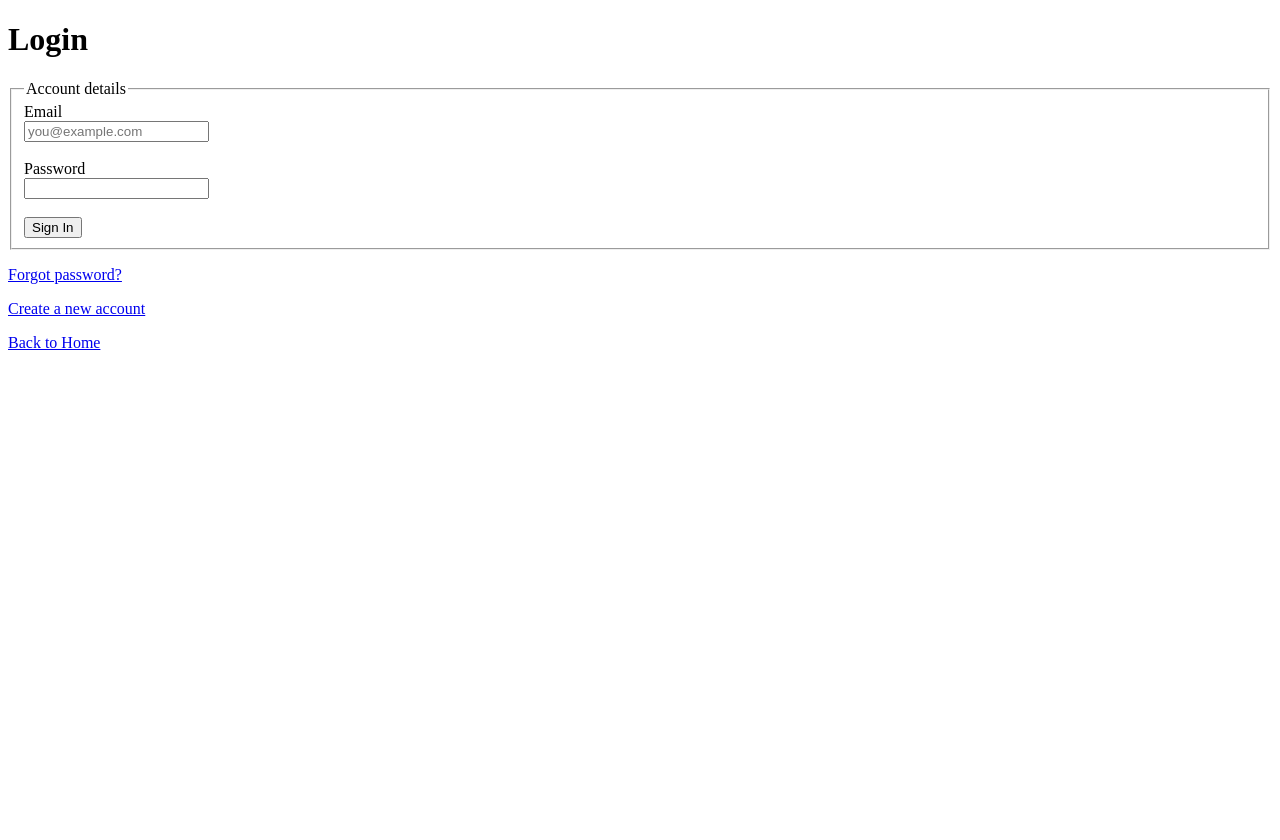
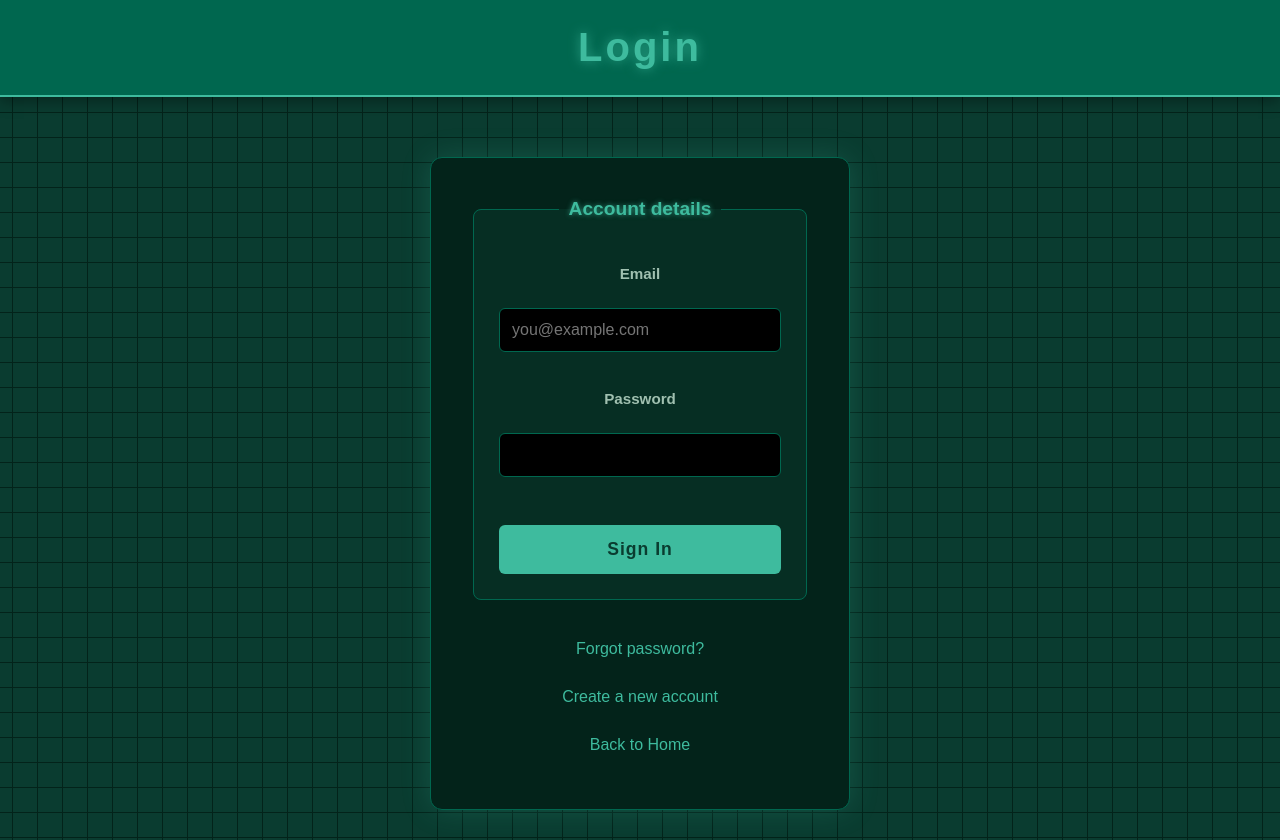
Before and after one commit to MarcoZafra23/group3LabB, a Flask app: page /login in a window 1280 px wide. Before the commit the page ends 350 px from the top, so only its background shows below. Run offline with Flask 3, Linux system fonts and the light colour scheme.

Commit message:
added global +  login css and js file for the design output

```diff
--- /dev/null
+++ b/static/css/login.css
@@ -0,0 +1,116 @@
+/* --- LOGIN PAGE SPECIFIC STYLES --- */
+
+/* Main Card Container */
+main {
+    background-color: var(--color-card-bg);
+    padding: 40px;
+    border-radius: 12px;
+    box-shadow: 0 0 30px rgba(62, 187, 158, 0.2);
+    width: 100%;
+    max-width: 420px; /* Specific narrow width for login */
+    margin: 30px 0;
+    border: 1px solid var(--color-secondary);
+    box-sizing: border-box;
+    transition: transform 0.3s ease;
+}
+
+main:hover {
+    transform: translateY(-3px);
+}
+
+/* Form Fieldset */
+fieldset {
+    border: 1px solid var(--color-secondary);
+    padding: 25px;
+    border-radius: 8px;
+    margin-bottom: 25px;
+    background-color: #062E23;
+}
+
+legend {
+    padding: 0 10px;
+    font-weight: bold;
+    color: var(--color-primary);
+    font-size: 1.2em;
+    text-shadow: 0 0 5px var(--color-glow);
+}
+
+/* Label Styling */
+label {
+    display: block;
+    margin-top: 20px;
+    font-weight: 600;
+    margin-bottom: 8px;
+    color: var(--color-text-dim);
+    font-size: 0.95em;
+}
+
+/* Input Fields */
+input[type="email"],
+input[type="password"] {
+    width: 100%;
+    padding: 12px;
+    border: 1px solid var(--color-secondary);
+    border-radius: 6px;
+    box-sizing: border-box;
+    font-size: 1em;
+    background-color: #000000;
+    color: var(--color-text-light);
+    transition: border-color 0.3s, box-shadow 0.3s;
+}
+
+input:focus {
+    border-color: var(--color-primary);
+    outline: none;
+    box-shadow: 0 0 10px var(--color-glow);
+}
+
+/* Submit Button */
+button[type="submit"] {
+    background-color: var(--color-primary);
+    color: var(--color-background);
+    padding: 14px;
+    border: none;
+    border-radius: 6px;
+    cursor: pointer;
+    font-size: 1.1em;
+    font-weight: 700;
+    transition: background-color 0.3s ease, transform 0.2s ease, box-shadow 0.3s ease;
+    width: 100%;
+    margin-top: 30px;
+    letter-spacing: 1px;
+}
+
+button[type="submit"]:hover {
+    background-color: #73E6CB;
+    transform: translateY(-2px);
+    box-shadow: 0 5px 20px var(--color-glow);
+}
+
+/* Links (Forgot Password, etc.) */
+p {
+    margin: 15px 0;
+    text-align: center;
+}
+
+a {
+    color: var(--color-primary);
+    text-decoration: none;
+    transition: color 0.3s ease, text-shadow 0.3s ease;
+    font-weight: 500;
+}
+
+a:hover {
+    text-decoration: underline;
+    color: #73E6CB;
+    text-shadow: 0 0 8px var(--color-glow);
+}
+
+/* JS Validation Style */
+.error-message {
+    color: var(--color-error);
+    font-size: 0.85em;
+    margin-top: 5px;
+    display: none;
+    font-weight: 500;
+}
--- a/static/css/style.css
+++ b/static/css/style.css
@@ -0,0 +1,134 @@
+/* --- COLOR PALETTE (GLOBAL VARIABLES) --- */
+:root {
+    --color-primary: #3EBB9E;
+    --color-secondary: #00674F;
+    --color-background: #0A3C30;
+    --color-card-bg: #03231A;
+    --color-text-light: #E0FFEF;
+    --color-text-dim: #A0C0B0;
+    --color-error: #FF6B6B;
+    --color-glow: rgba(62, 187, 158, 0.7);
+}
+
+/* Body and Font (Global) */
+body {
+    font-family: sans-serif;
+    background-color: var(--color-background);
+    color: var(--color-text-light);
+    margin: 0;
+    display: flex;
+    flex-direction: column;
+    align-items: center;
+    min-height: 100vh;
+    font-size: 16px;
+    /* Data Grid Effect */
+    background-image: linear-gradient(0deg, transparent 24%, var(--color-card-bg) 25%, var(--color-card-bg) 26%, transparent 27%, transparent 74%, var(--color-card-bg) 75%, var(--color-card-bg) 76%, transparent 77%), linear-gradient(90deg, transparent 24%, var(--color-card-bg) 25%, var(--color-card-bg) 26%, transparent 27%, transparent 74%, var(--color-card-bg) 75%, var(--color-card-bg) 76%, transparent 77%);
+    background-size: 50px 50px;
+}
+
+/* Header Section (Global) */
+header {
+    width: 100%;
+    text-align: center;
+    padding: 25px 0;
+    background-color: var(--color-secondary);
+    color: var(--color-primary);
+    box-shadow: 0 4px 15px rgba(0, 0, 0, 0.4);
+    margin-bottom: 30px;
+    border-bottom: 2px solid var(--color-primary);
+}
+
+h1 {
+    margin: 0;
+    font-size: 2.5em;
+    letter-spacing: 3px;
+    text-shadow: 0 0 12px var(--color-glow);
+}
+
+/* Footer Styling (Global) */
+footer {
+    width: 100%;
+    padding: 15px 0;
+    background-color: var(--color-secondary);
+    color: var(--color-text-dim);
+    text-align: center;
+    font-size: 0.85em;
+    border-top: 1px solid var(--color-primary);
+    margin-top: auto;
+}
+
+/* --- WELCOME PAGE SPECIFIC STYLES --- */
+
+/* Main Card Container for Welcome Page (Different dimensions than login) */
+main {
+    background-color: var(--color-card-bg);
+    padding: 50px;
+    max-width: 600px; /* Wider width for welcome content */
+    text-align: center;
+    flex-grow: 1;
+    display: flex;
+    flex-direction: column;
+    justify-content: center;
+    border-radius: 12px;
+    box-shadow: 0 0 30px rgba(62, 187, 158, 0.2);
+    margin: 30px 0;
+    border: 1px solid var(--color-secondary);
+}
+
+.welcome-card h2 {
+    color: var(--color-primary);
+    font-size: 2em;
+    margin-bottom: 20px;
+    text-shadow: 0 0 8px var(--color-glow);
+}
+
+.welcome-card p {
+    color: var(--color-text-dim);
+    line-height: 1.6;
+    margin-bottom: 30px;
+    font-size: 1.05em;
+}
+
+.auth-links {
+    display: flex;
+    justify-content: space-around;
+    gap: 20px;
+    margin-top: 20px;
+}
+
+/* Link/Button Base Style (Used by welcome page) */
+.button {
+    flex: 1;
+    padding: 12px 20px;
+    border-radius: 6px;
+    font-weight: 700;
+    text-decoration: none;
+    font-size: 1em;
+    transition: all 0.3s ease;
+    text-align: center;
+    box-shadow: 0 2px 5px rgba(0, 0, 0, 0.2);
+    border: 1px solid transparent;
+}
+
+.primary-button {
+    background-color: var(--color-primary);
+    color: var(--color-background);
+}
+
+.primary-button:hover {
+    background-color: #73E6CB;
+    transform: translateY(-2px);
+    box-shadow: 0 5px 20px var(--color-glow);
+}
+
+.secondary-button {
+    background-color: transparent;
+    color: var(--color-primary);
+    border: 1px solid var(--color-primary);
+}
+
+.secondary-button:hover {
+    background-color: rgba(62, 187, 158, 0.1);
+    transform: translateY(-2px);
+    box-shadow: 0 5px 20px var(--color-glow);
+}
--- a/templates/index.html
+++ b/templates/index.html
@@ -3,7 +3,7 @@
 <head>
     <meta charset="UTF-8">
     <meta name="viewport" content="width=device-width, initial-scale=1.0">
-    <link rel="stylesheet" href="{{ url_for('static', filename='css/style.css') }}">
+    <link rel="stylesheet" href="../static/css/style.css">
     <title>Welcome Page</title>
 </head>
 <body>
--- a/templates/login.html
+++ b/templates/login.html
@@ -3,6 +3,10 @@
 <head>
   <meta charset="utf-8" />
   <meta name="viewport" content="width=device-width, initial-scale=1" />
+  <!-- Global CSS for Body, Header, etc. -->
+<link rel="stylesheet" href="../static/css/style.css" />
+<!-- Login-Specific CSS for Form Styling -->
+<link rel="stylesheet" href="../static/css/login.css" />
   <title>Login</title>
 </head>
 <body>
```
Also changed, not shown: static/js/login.js (added, +63 -0 lines).
